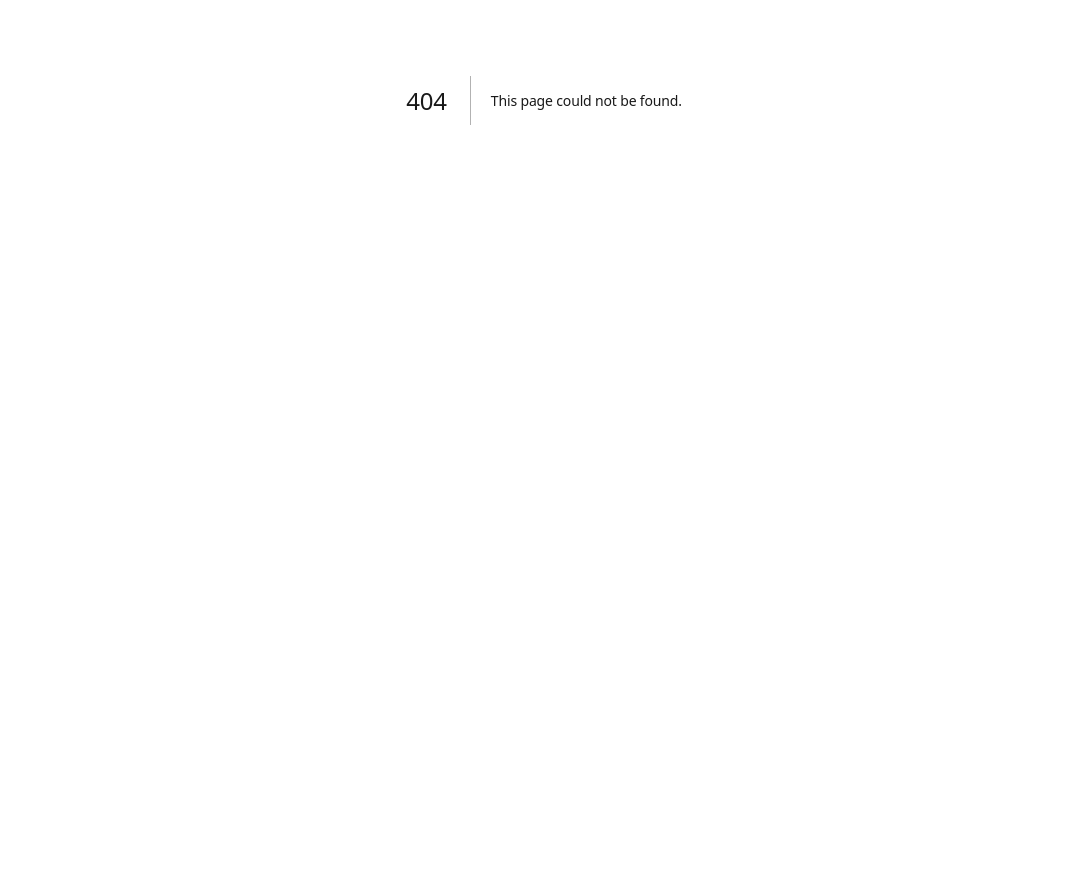
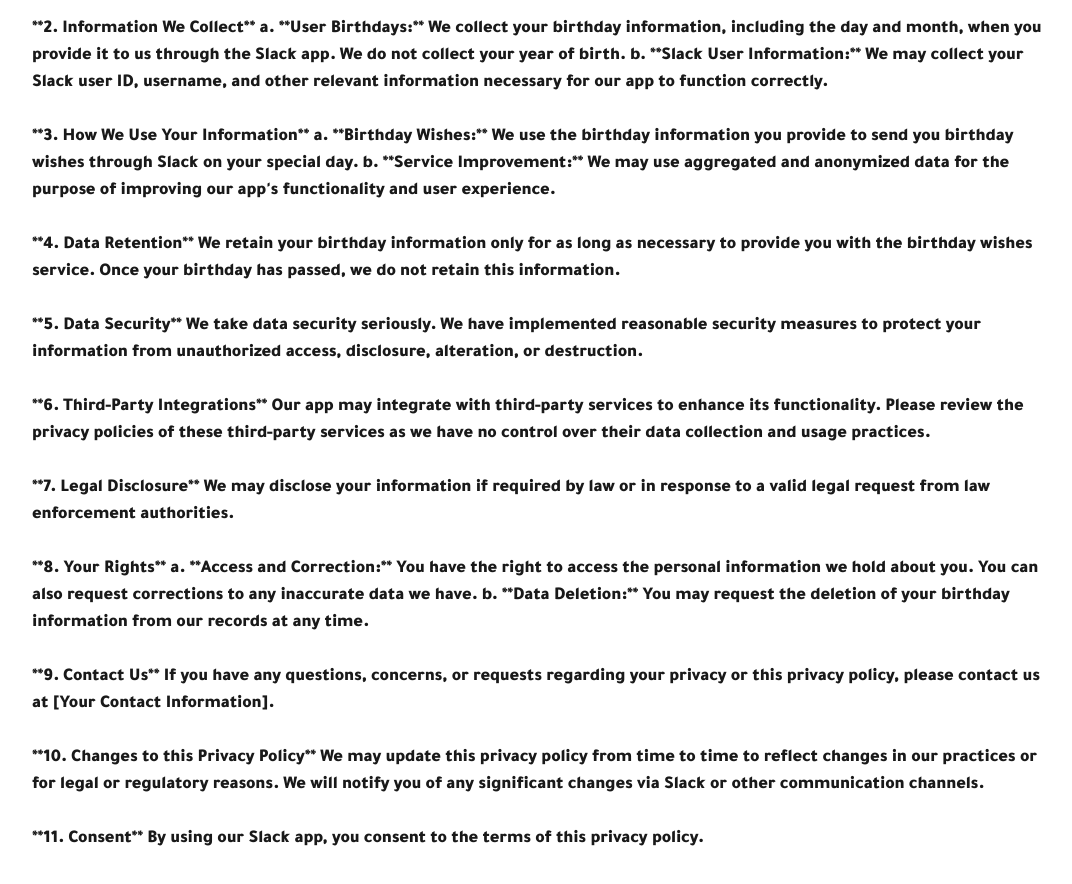
Before and after one commit to Mr-Ashish/microapplab, a Next.js app in the folder marketing-website/: page /pricing in a window 1280 px wide. Before the commit this address had no page. Shown: the part 300-1184 px from the top of the page, without its empty margins (96-1168 px from the left). Before the commit the page ends 800 px from the top, so only its background shows below. Built offline with nearby package versions, Linux system fonts and the light colour scheme.

Commit message:
fix(privacy-policy): added pages for conatact us and privacy policy

```diff
--- /dev/null
+++ b/marketing-website/app/(default)/contactUs/page.tsx
@@ -0,0 +1,29 @@
+export default function ContactUs() {
+  return (
+    <div className="bg-white rounded-lg shadow-md p-6 max-w-md w-full mx-auto my-80">
+      <h1 className="text-3xl font-semibold text-gray-700 mb-4">
+        Contact Support
+      </h1>
+
+      <p className="text-lg text-gray-600 mb-4">
+        If you have any questions or need assistance, please feel free to reach
+        out to our support team.
+      </p>
+
+      <p className="text-lg text-gray-600 mb-4">
+        You can send an email to:{" "}
+        <a
+          href="mailto:gm.ashish.mishra@gmail.com"
+          className="text-blue-500 hover:underline"
+        >
+          gm.ashish.mishra@gmail.com
+        </a>
+      </p>
+
+      <p className="text-lg text-gray-600">
+        We will get back to you as soon as possible. Thank you for using our
+        services!
+      </p>
+    </div>
+  );
+}
--- a/marketing-website/app/(default)/layout.tsx
+++ b/marketing-website/app/(default)/layout.tsx
@@ -1,36 +1,31 @@
-'use client'
+"use client";
 
-import { useEffect } from 'react'
+import { useEffect } from "react";
 
-import AOS from 'aos'
-import 'aos/dist/aos.css'
+import AOS from "aos";
+import "aos/dist/aos.css";
 
-import Footer from '@/components/ui/footer'
+import Footer from "@/components/ui/footer";
 
 export default function DefaultLayout({
   children,
 }: {
-  children: React.ReactNode
+  children: React.ReactNode;
 }) {
-
   useEffect(() => {
     AOS.init({
       once: true,
-      disable: 'phone',
+      disable: "phone",
       duration: 700,
-      easing: 'ease-out-cubic',
-    })
-  })
+      easing: "ease-out-cubic",
+    });
+  });
 
   return (
     <>
-      <main className="grow">
+      <main className="grow">{children}</main>
 
-        {children}
-
-      </main>
-
-      <Footer />
+      {/* <Footer /> */}
     </>
-  )
+  );
 }
--- a/marketing-website/app/(default)/page.tsx
+++ b/marketing-website/app/(default)/page.tsx
@@ -12,10 +12,10 @@ export default function Home() {
   return (
     <>
       <Hero />
-      <Features />
+      {/* <Features />
       <FeaturesBlocks />
       <Testimonials />
-      <Newsletter />
+      <Newsletter /> */}
     </>
   );
 }
--- /dev/null
+++ b/marketing-website/app/(default)/pricing/page.tsx
@@ -0,0 +1,100 @@
+export default function Pricing() {
+  return (
+    <>
+      <div
+        style={{
+          fontWeight: 400,
+          fontSize: "18px",
+          marginTop: "100px",
+          marginLeft: "10%",
+          marginRight: "10%",
+          marginBottom: "100px",
+        }}
+      >
+        --- **Privacy Policy for Birthday Billy**
+        <br />
+        <br />
+        <p>**Last Updated: [Date]**</p>
+        <br />
+        <p>
+          **1. Introduction** Welcome to [Your Slack App Name]! This privacy
+          policy outlines how we collect, use, and protect your personal
+          information when you use our Slack app. Your privacy and data security
+          are essential to us, and we are committed to safeguarding your
+          information.{" "}
+        </p>
+        <br />
+        <p>
+          **2. Information We Collect** a. **User Birthdays:** We collect your
+          birthday information, including the day and month, when you provide it
+          to us through the Slack app. We do not collect your year of birth. b.
+          **Slack User Information:** We may collect your Slack user ID,
+          username, and other relevant information necessary for our app to
+          function correctly.
+        </p>
+        <br />
+        <p>
+          {" "}
+          **3. How We Use Your Information** a. **Birthday Wishes:** We use the
+          birthday information you provide to send you birthday wishes through
+          Slack on your special day. b. **Service Improvement:** We may use
+          aggregated and anonymized data for the purpose of improving our app's
+          functionality and user experience.
+        </p>{" "}
+        <br />
+        <p>
+          {" "}
+          **4. Data Retention** We retain your birthday information only for as
+          long as necessary to provide you with the birthday wishes service.
+          Once your birthday has passed, we do not retain this information.
+        </p>{" "}
+        <br />
+        <p>
+          {" "}
+          **5. Data Security** We take data security seriously. We have
+          implemented reasonable security measures to protect your information
+          from unauthorized access, disclosure, alteration, or destruction.
+        </p>{" "}
+        <br />
+        <p>
+          **6. Third-Party Integrations** Our app may integrate with third-party
+          services to enhance its functionality. Please review the privacy
+          policies of these third-party services as we have no control over
+          their data collection and usage practices.
+        </p>{" "}
+        <br />
+        <p>
+          **7. Legal Disclosure** We may disclose your information if required
+          by law or in response to a valid legal request from law enforcement
+          authorities.{" "}
+        </p>{" "}
+        <br />
+        <p>
+          **8. Your Rights** a. **Access and Correction:** You have the right to
+          access the personal information we hold about you. You can also
+          request corrections to any inaccurate data we have. b. **Data
+          Deletion:** You may request the deletion of your birthday information
+          from our records at any time.
+        </p>{" "}
+        <br />
+        <p>
+          **9. Contact Us** If you have any questions, concerns, or requests
+          regarding your privacy or this privacy policy, please contact us at
+          [Your Contact Information].
+        </p>{" "}
+        <br />
+        <p>
+          **10. Changes to this Privacy Policy** We may update this privacy
+          policy from time to time to reflect changes in our practices or for
+          legal or regulatory reasons. We will notify you of any significant
+          changes via Slack or other communication channels.
+        </p>{" "}
+        <br />
+        <p>
+          **11. Consent** By using our Slack app, you consent to the terms of
+          this privacy policy.
+        </p>
+      </div>
+    </>
+  );
+}
```
